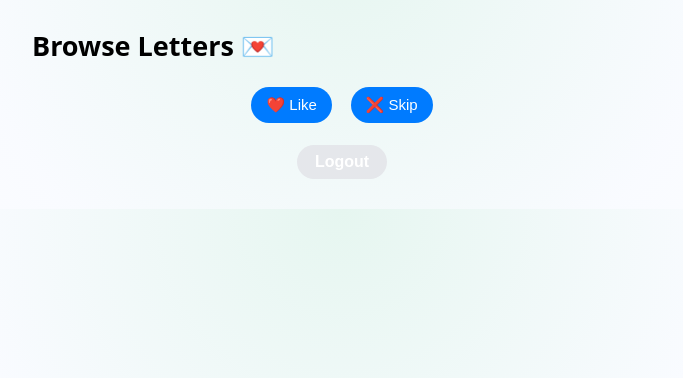
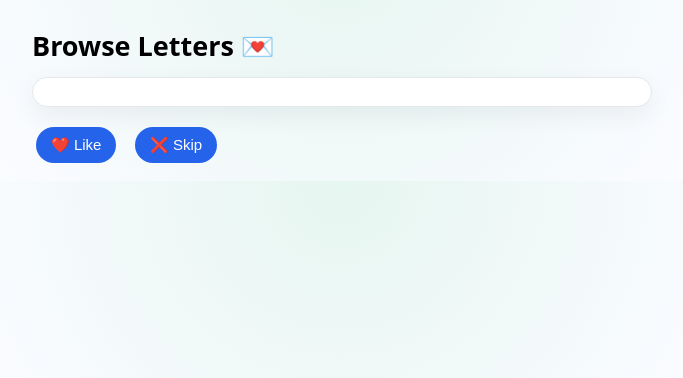
Before and after one commit to thisisalik/my-django-website, a Django app: template core/templates/browse_letter.html in a window 1280 px wide. Shown: the part 59-437 px from the top of the page, without its empty margins (298-981 px from the left). Run offline with Django 5.2, Linux system fonts and the light colour scheme; the template is opened without the code that fills it: most values are stand-ins (such as "Sample title", 1, 10 or a date in 2020).

Commit message:
changing design

```diff
--- a/core/templates/browse_letter.html
+++ b/core/templates/browse_letter.html
@@ -2,112 +2,129 @@
 {% load static %}
 
 {% block content %}
+<style>
+  /* Make this page a bit tighter vertically */
+  .container {
+    min-height: auto;
+    padding-bottom: 12px; /* was 40px – brings Logout closer to Like/Skip */
+  }
 
-<style>
-  /* --- Event card: more compact --- */
+  /* Event card styling – shorter + cleaner */
   .event-card {
-    margin-bottom: 10px;
-    padding: 10px 14px;
-    border-radius: 16px;
-    background: #ffffff;
-    box-shadow: 0 6px 18px rgba(15, 23, 42, 0.06);
-    border: 1px solid #e5e7eb;
-    font-size: 0.9rem;
+    margin: 6px 0 8px;          /* was 10px 0 14px */
+    padding: 8px 10px;          /* was 10px 14px */
+    font-size: 0.9rem;          /* slightly smaller */
   }
-  .event-card-title {
+  .event-card form {
+    margin: 0;
+  }
+  .event-toggle-row {
+    display: flex;
+    align-items: center;
+    gap: 8px;
+    flex-wrap: wrap;
+    margin-bottom: 4px;        /* a bit tighter */
+  }
+  .event-toggle-row label {
+    display: flex;
+    align-items: center;
+    gap: 6px;
     font-weight: 600;
-    margin: 0 0 4px;
+    margin: 0;
   }
-  .event-card p {
-    margin: 4px 0 0;
-    color: #4b5563;
-    line-height: 1.35;
+  .event-toggle-row strong {
+    margin-left: 4px;
   }
   .event-actions {
-    margin-top: 6px;
     display: flex;
     flex-wrap: wrap;
-    gap: 8px;
-    align-items: center;
+    gap: 6px;
+    margin: 2px 0 0;           /* no extra bottom space */
   }
-  .event-pill {
-    border-radius: 999px;
-    padding: 7px 14px;
-    border: none;
-    font-size: 0.9rem;
-    font-weight: 600;
-    cursor: pointer;
-    display: inline-flex;
-    align-items: center;
-    justify-content: center;
-  }
-  .event-pill-primary {
-    background:#111827;
-    color:#fff;
-  }
-  .event-pill-secondary {
-    background:#e5e7eb;
-    color:#111827;
+  /* Hide explanation line under the blue line */
+  .event-note {
+    display: none;
   }
 
-  /* --- Browse card heading --- */
+  /* Soft pill buttons only inside the event card */
+  .event-card .btn {
+    border-radius: 999px;
+    padding: 5px 14px;
+    font-size: 0.85rem;
+    border: none;
+    cursor: pointer;
+  }
+  .event-card .btn-primary {
+    background: #020617;
+    color: #fff;
+  }
+  .event-card .btn-secondary {
+    background: #e5e7eb;
+    color: #111827;
+  }
+
+  /* Browse title spacing */
   h2 {
     margin: 10px 0 10px;
   }
 
-  /* --- Letter cards (we keep your existing .letter-card look, just tweak height) --- */
+  /* Letter card (keep image size readable) */
   .letter-card {
-    /* you already have base styles in base_style.css, this only tweaks spacing */
-    margin: 8px 0 10px;
+    background:#fff;
+    border:1px solid #e5e7eb;
+    border-radius:18px;
+    box-shadow:0 8px 24px rgba(15,23,42,0.06);
+    padding:14px 16px;
+    margin:10px 0 14px;
   }
 
-  /* === PDF viewer tweaks so it feels like the image version === */
-
-  /* Only affect PDF version by extra class */
-  .letter-card--pdf {
-    padding-top: 12px;
-    padding-bottom: 12px;
+  /* Image letters – keep big & readable like before */
+  .letter-card img.clickable-image {
+    width: 100%;
+    max-height: 400px;
+    border-radius: 14px;
+    object-fit: contain;
   }
 
+  /* PDF viewer – compact */
+  .pdf-card {
+    border:1px solid #e5e7eb;
+    border-radius:18px;
+    padding:10px 12px;
+    background:#ffffff;
+    box-shadow:0 8px 24px rgba(15,23,42,0.06);
+    margin:8px 0 12px;
+  }
   .pdf-toolbar {
     display:flex;
     align-items:center;
-    justify-content:space-between;
-    gap:6px;
+    gap:8px;
+    flex-wrap:wrap;
+    justify-content:flex-start;
     margin-bottom:6px;
-    font-size:0.88rem;
   }
-  .pdf-toolbar-left,
-  .pdf-toolbar-right {
-    display:flex;
-    align-items:center;
-    gap:6px;
-  }
-
   .pdf-btn {
-    border:1px solid #d1d5db;
-    background:#f9fafb;
-    padding:4px 8px;
+    border:1px solid #d4d4d8;
+    background:#f3f4f6;
+    padding:5px 9px;
     border-radius:999px;
     cursor:pointer;
-    font-size:0.8rem;
     line-height:1;
+    font-size:13px;
   }
   .pdf-btn:disabled {
     opacity:.35;
     cursor:not-allowed;
   }
   .pdf-badge {
-    font-size:0.8rem;
-    color:#4b5563;
-    min-width:44px;
+    font-size:12px;
+    color:#444;
+    min-width:46px;
     text-align:center;
   }
-
-  /* The important part: similar visual height to image letters */
   .pdf-canvas-wrap {
     width:100%;
-    max-height: 260px;      /* ↓ shorter than before */
+    max-height:230px;
     overflow:auto;
     border-radius:12px;
     background:#fafafa;
@@ -115,134 +132,103 @@
     justify-content:center;
     align-items:flex-start;
   }
+  .pdf-canvas-wrap::-webkit-scrollbar { height:6px;width:6px; }
+  .pdf-canvas-wrap::-webkit-scrollbar-thumb { background:#d4d4d8;border-radius:999px; }
 
-  .pdf-canvas-wrap::-webkit-scrollbar { height:6px; width:6px; }
-  .pdf-canvas-wrap::-webkit-scrollbar-thumb {
-    background:#d4d4d8;
-    border-radius:999px;
+  @media (max-width:480px){
+    .pdf-canvas-wrap { max-height:210px; }
+    .event-card { padding:7px 9px; }
   }
 
-  @media (max-width: 480px) {
-    .event-card { padding: 9px 12px; }
-    .event-pill { padding: 6px 12px; }
-    .pdf-canvas-wrap { max-height: 230px; }  /* a bit tighter on small phones */
-  }
-
-  /* --- Logout button spacing: pull it closer to Like/Skip --- */
-  .logout-row {
-    margin-top: 10px;   /* was larger before */
-    display:flex;
-    justify-content:center;
+  /* Like / Skip buttons – pull Logout closer by removing bottom gap */
+  .browse-actions {
+    margin-top: 8px;
+    margin-bottom: 0; /* was 10px */
   }
 </style>
 
+{% if request.user.is_authenticated and request.user.profile.active_event %}
+  <div class="t-card event-card">
+    <form method="post" action="{% url 'toggle_event_mode' %}">
+      {% csrf_token %}
 
-{# -------- EVENT CARD (more compact) -------- #}
-{% if request.user.is_authenticated and request.user.profile.active_event %}
-  <div class="event-card">
-    <div class="event-card-title">
-      <label style="display:flex;align-items:center;gap:8px;margin:0;">
+      <div class="event-toggle-row">
+        <label>
           <input
             type="checkbox"
-          name="dummy" disabled
+            name="limit_to_event_pool"
+            value="1"
             {% if request.user.profile.limit_to_event_pool %}checked{% endif %}
-          style="width:18px;height:18px;"
           >
           <span>Only show letters from the event:</span>
         </label>
-      <div style="margin-top:2px;font-size:1rem;">
         <strong>{{ request.user.profile.active_event.name }}</strong>
       </div>
+
+      <div class="event-actions">
+        <button type="submit" class="btn btn-primary">Update</button>
+        <a href="{% url 'join_event' %}" class="btn btn-secondary">Change event</a>
       </div>
 
-    <form method="post" action="{% url 'toggle_event_mode' %}" style="margin:6px 0 0;">
-      {% csrf_token %}
-      <input type="hidden" name="limit_to_event_pool" value="1">
-      <div class="event-actions">
-        <button type="submit" class="event-pill event-pill-primary">Update</button>
-        <a href="{% url 'join_event' %}" class="event-pill event-pill-secondary" style="text-decoration:none;">
-          Change event
-        </a>
-      </div>
-    </form>
-
-    <p>
+      {# explanation removed visually via CSS (.event-note { display:none; }) #}
+      <p class="event-note">
         You can switch the event anytime — this only changes which letters you see.
       </p>
+    </form>
   </div>
 {% endif %}
-
-
 
 <h2>Browse Letters 💌</h2>
 
 {% if letter %}
-
-  {# ---------- TEXT LETTER ---------- #}
+  <div class="letter-card">
     {% if letter.letter_type == "text" %}
       {% if letter.text_content %}
-      <div class="letter-card">
         <div class="letter-body">
           📝 {{ letter.text_content|linebreaksbr }}
         </div>
-      </div>
       {% else %}
-      <div class="letter-card"><em>No text available.</em></div>
+        <em>No text available.</em>
       {% endif %}
 
-  {# ---------- IMAGE LETTER ---------- #}
     {% elif letter.letter_type == "image" %}
-    <div class="letter-card">
-      <div style="display:flex;flex-wrap:wrap;gap:10px;">
-        <div style="position:relative; width:100%; max-width:400px; margin:0 auto;">
+      <div style="display: flex; flex-wrap: wrap; gap: 10px;">
+        <div style="position: relative; max-width: 100%; margin-top: 4px;">
           {% with group_id="browse" %}
             {% with images=letter.images.all %}
               {% for image in images %}
-                <div style="display:{% if forloop.first %}block{% else %}none{% endif %};"
-                     class="slide-group-{{ group_id }}"
-                     id="slide-{{ group_id }}-{{ forloop.counter }}">
+                <div style="display: {% if forloop.first %}block{% else %}none{% endif %};"
+                     class="slide-group-{{ group_id }}" id="slide-{{ group_id }}-{{ forloop.counter }}">
                   <img src="{{ image.image.url }}" alt="Letter Image"
-                       class="clickable-image"
-                       style="width:100%;border-radius:8px;max-height:400px;object-fit:contain;">
+                       class="clickable-image">
                 </div>
               {% endfor %}
 
               {% if images|length > 1 %}
-                <button type="button" onclick="prevSlide('{{ group_id }}', {{ images|length }})"
-                        id="prevBtn-{{ group_id }}"
-                        style="position:absolute;left:0;top:45%;transform:translateY(-50%);
-                               background:rgba(0,0,0,0.5);color:#fff;border:none;padding:8px;border-radius:999px;">
-                  &larr;
-                </button>
-                <button type="button" onclick="nextSlide('{{ group_id }}', {{ images|length }})"
-                        id="nextBtn-{{ group_id }}"
-                        style="position:absolute;right:0;top:45%;transform:translateY(-50%);
-                               background:rgba(0,0,0,0.5);color:#fff;border:none;padding:8px;border-radius:999px;">
-                  &rarr;
-                </button>
+                <button onclick="prevSlide('{{ group_id }}', {{ images|length }})" id="prevBtn-{{ group_id }}"
+                        style="position: absolute; left: 0; top: 45%; transform: translateY(-50%); background: rgba(0,0,0,0.5); color: white; border: none; padding: 8px;">&larr;</button>
+                <button onclick="nextSlide('{{ group_id }}', {{ images|length }})" id="nextBtn-{{ group_id }}"
+                        style="position: absolute; right: 0; top: 45%; transform: translateY(-50%); background: rgba(0,0,0,0.5); color: white; border: none; padding: 8px;">&rarr;</button>
               {% endif %}
             {% endwith %}
           {% endwith %}
         </div>
       </div>
-    </div>
 
-  {# ---------- PDF LETTER ---------- #}
     {% elif letter.letter_type == "pdf" and letter.pdf %}
       {% with gid="browse" %}
-      <div class="letter-card letter-card--pdf" id="pdfCard-{{ gid }}">
+        <div class="pdf-card" id="pdfCard-{{ gid }}">
           <div class="pdf-toolbar">
-          <div class="pdf-toolbar-left">
             <button type="button" class="pdf-btn" id="prev-{{ gid }}">◀</button>
             <span class="pdf-badge" id="pageLabel-{{ gid }}">1 / 1</span>
             <button type="button" class="pdf-btn" id="next-{{ gid }}">▶</button>
-          </div>
-          <div class="pdf-toolbar-right">
+
+            <span style="width:10px;"></span>
+
             <button type="button" class="pdf-btn" id="zoomOut-{{ gid }}">−</button>
             <span class="pdf-badge" id="zoomLabel-{{ gid }}">100%</span>
             <button type="button" class="pdf-btn" id="zoomIn-{{ gid }}">＋</button>
             <button type="button" class="pdf-btn" id="fit-{{ gid }}">Fit</button>
-          </div>
           </div>
 
           <div class="pdf-canvas-wrap">
@@ -274,7 +260,7 @@
             const pageLabel  = document.getElementById('pageLabel-{{ gid }}');
             const dpr        = window.devicePixelRatio || 1;
 
-          let pdfDoc=null, pageNum=1, pageCount=1, baseScale=1, scale=1, rendering=false;
+            let pdfDoc=null, pageNum=1, pageCount=1, baseScale=1, scale=0.9, rendering=false;
 
             function updateLabels(){
               zoomLabel.textContent = Math.round(scale*100) + '%';
@@ -289,14 +275,14 @@
               const available = wrap.clientWidth - 2;
               const viewport1 = page.getViewport({ scale:1 });
               baseScale = available / viewport1.width;
-            scale = baseScale;
+              scale = baseScale * 0.9;
             }
 
             function renderPage(){
-            if (rendering) return;
+              if (rendering || !pdfDoc) return;
               rendering = true;
               pdfDoc.getPage(pageNum).then(page=>{
-              if (baseScale===1) fitToWidth(page);
+                fitToWidth(page);
                 const viewport = page.getViewport({ scale });
                 canvas.style.width = Math.round(viewport.width)+'px';
                 canvas.style.height = Math.round(viewport.height)+'px';
@@ -315,10 +301,10 @@
                 renderPage();
                 const card = document.getElementById('pdfCard-{{ gid }}');
                 if ('ResizeObserver' in window){
-                const ro = new ResizeObserver(()=>{ baseScale=1; renderPage(); });
+                  const ro = new ResizeObserver(()=>{ renderPage(); });
                   ro.observe(card);
                 } else {
-                window.addEventListener('resize', ()=>{ baseScale=1; renderPage(); });
+                  window.addEventListener('resize', renderPage);
                 }
               }).catch(console.error);
             }
@@ -335,52 +321,48 @@
               }, 40);
             }
 
+            // controls
             zoomInBtn.addEventListener('click', ()=>{ scale=Math.min(scale+0.15,4); renderPage(); });
             zoomOutBtn.addEventListener('click', ()=>{ scale=Math.max(scale-0.15,0.4); renderPage(); });
-          fitBtn.addEventListener('click', ()=>{ baseScale=1; renderPage(); });
+            fitBtn.addEventListener('click', ()=>{ renderPage(); });
             prevBtn.addEventListener('click', ()=>{ if(pageNum>1){ pageNum--; renderPage(); } });
             nextBtn.addEventListener('click', ()=>{ if(pageNum<pageCount){ pageNum++; renderPage(); } });
           })();
         </script>
       {% endwith %}
     {% endif %}
+  </div>
 
-  {# ---------- LIKE / SKIP ---------- #}
-  <form method="post" action="{% url 'react_to_letter' letter.id %}" style="margin-top: 14px; text-align:center;">
+  <form method="post" action="{% url 'react_to_letter' letter.id %}" class="browse-actions">
     {% csrf_token %}
-    <button name="liked" value="true" class="btn">❤️ Like</button>
-    <button name="liked" value="false" class="btn" style="margin-left: 10px;">❌ Skip</button>
+    <button name="liked" value="true" class="btn btn-primary">❤️ Like</button>
+    <button name="liked" value="false" class="btn btn-primary" style="margin-left: 10px; background:#2563eb;">❌ Skip</button>
   </form>
-
 {% else %}
   <p>No more letters available. Try again later.</p>
 {% endif %}
 
-<div class="logout-row">
-  <form action="/accounts/logout/" method="post" style="margin:0;">
-    {% csrf_token %}
-    <button type="submit"
-            style="border:none;border-radius:999px;padding:8px 18px;background:#e5e7eb;
-                   font-weight:600;cursor:pointer;">
-      Logout
-    </button>
-  </form>
-</div>
-
 <script src="{% static 'js/modal_image_viewer.js' %}"></script>
 <script>
   const currentSlides = {};
+
   function showSlide(groupId, index, total) {
     for (let i = 1; i <= total; i++) {
       const slide = document.getElementById(`slide-${groupId}-${i}`);
-      if (slide) slide.style.display = (i === index) ? 'block' : 'none';
+      if (slide) {
+        slide.style.display = (i === index) ? 'block' : 'none';
       }
+    }
+
     const prevBtn = document.getElementById(`prevBtn-${groupId}`);
     const nextBtn = document.getElementById(`nextBtn-${groupId}`);
+
     if (prevBtn) prevBtn.style.display = index === 1 ? 'none' : 'block';
     if (nextBtn) nextBtn.style.display = index === total ? 'none' : 'block';
+
     currentSlides[groupId] = index;
   }
+
   function nextSlide(groupId, total) {
     if (!currentSlides[groupId]) currentSlides[groupId] = 1;
     if (currentSlides[groupId] < total) {
@@ -388,6 +370,7 @@
       showSlide(groupId, currentSlides[groupId], total);
     }
   }
+
   function prevSlide(groupId, total) {
     if (!currentSlides[groupId]) currentSlides[groupId] = 1;
     if (currentSlides[groupId] > 1) {
@@ -395,10 +378,13 @@
       showSlide(groupId, currentSlides[groupId], total);
     }
   }
+
   document.addEventListener("DOMContentLoaded", () => {
     const groupId = "browse";
     const total = document.querySelectorAll(`.slide-group-${groupId}`).length;
-    if (total > 0) showSlide(groupId, 1, total);
+    if (total > 0) {
+      showSlide(groupId, 1, total);
+    }
   });
 </script>
 
```
Lines whose indentation alone changed are shown as unchanged.
